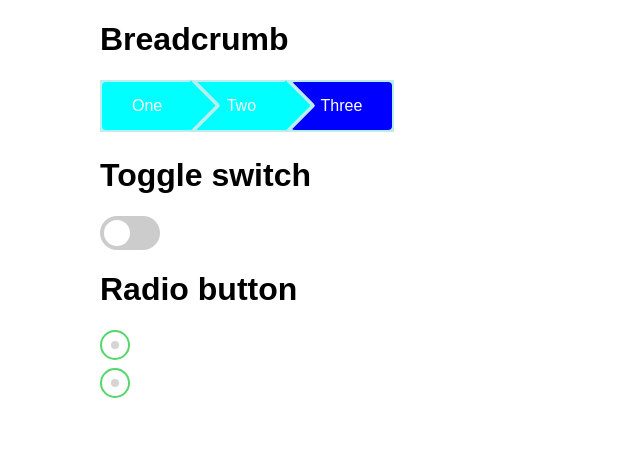
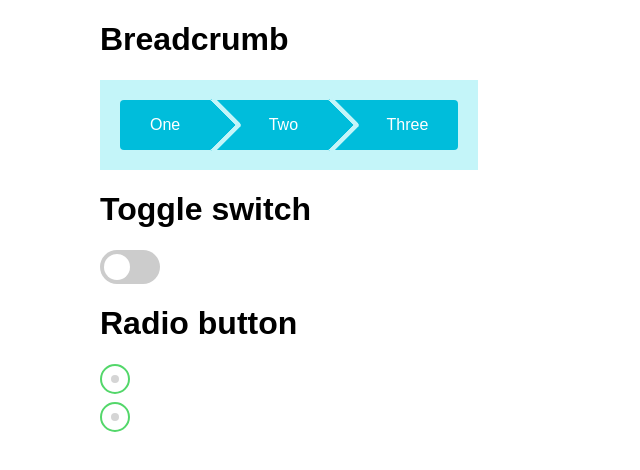
Before and after one commit to lightcraf/FE14, a plain HTML site: page HTML/Task 4/index.html in a window 1280 px wide. Shown: the whole page, without its empty margins (0-640 px from the left). Drawn offline with Linux system fonts and the light colour scheme.

Commit message:
Update styles.css

```diff
--- a/HTML/Task 4/styles.css
+++ b/HTML/Task 4/styles.css
@@ -1,5 +1,11 @@
 * {
     box-sizing: border-box;
+}
+
+@font-face {
+    font-family: 'MyWebFont';
+    src:  url('myfont.woff2') format('woff2'),
+          url('myfont.woff') format('woff');
 }
 
 body {
@@ -10,52 +16,61 @@ body {
 /* breadcrumbs */
 
 .breadcrumb-wrapper {
-    position: relative;
     display: inline-block;
+    background-color: #c4f5f9;
     color: #ffffff;
-    background-color: #baeeee;
     margin: 0;
-    padding: 2px;
-    overflow: hidden;
+    padding: 20px;
 }
 
 .breadcrumb-wrapper li {
     display: inline-block;
-    background-color: aqua;
+    background-color: #00bddb;
 }
 
-.breadcrumb-wrapper li:not(:last-child)::after {
+.breadcrumb-wrapper li:first-child {
+    border-radius: 4px 0 0 4px;
+}
+
+.breadcrumb-wrapper li:last-child {
+    border-radius: 0 4px 4px 0;
+}
+
+.breadcrumb-wrapper a {
+    position: relative;
+    display: inline-block;
+    text-decoration: none;
+    color: inherit;
+    padding: 16px 30px;
+}
+
+.breadcrumb-wrapper li:not(:first-child) a {
+    padding-left: 54px;
+}
+
+.breadcrumb-wrapper li:not(:last-child) a::after {
     content: "";
     position: absolute;
     display: block;
-    top: 6px;
+    top: 5px;
+    right: -24px;
     width: 35px;
     height: 35px;
-    border: 4px solid #baeeee;
-    background-color: aqua;
+    border-right: 5px solid #c4f5f9;
+    border-bottom: 5px solid #c4f5f9;
+    background-color: #00bddb;
     transform: rotate(-45deg);
-    border-top: none;
-    border-left: none;
     border-radius: 4px;
-    margin-left: 72px;
+    z-index: 1;
 }
 
-.breadcrumb-wrapper li:first-child {
-    border-radius: 4px;
+.breadcrumb-wrapper li a:hover {
+    background-color: #1d3e8b;
 }
 
-.breadcrumb-wrapper li:last-child {
-    background-color: blue;
-    border-radius: 4px;
+.breadcrumb-wrapper li a:hover::after {
+    background-color: #1d3e8b;
 }
-
-.breadcrumb-wrapper a {
-    display: inline-block;
-    text-decoration: none;
-    color: inherit;
-    padding: 15px 30px;
-}
-
 
 
 /* switch checkbox */
```
